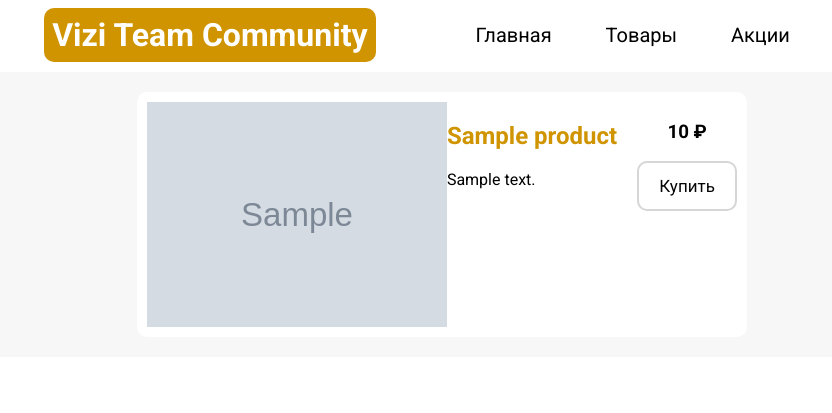
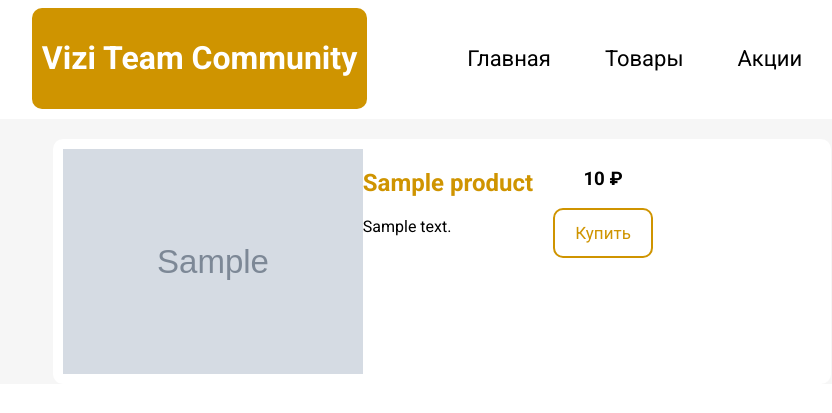
Before and after one commit to Vizi07/DjangoInternetShop, a Django app: page / in a window 1280 px wide. Shown: the top 413 px of the page, without its empty margins (198-1030 px from the left). Run offline with Django 5.2, Linux system fonts and the light colour scheme; tables that the repository leaves empty hold one stand-in row (values such as "Sample post"); grey boxes marked "Sample" are stand-in pictures.

Commit message:
Добавил вторую страницу и сделал ей начальный дизайн

```diff
--- a/Internetshop/shop/models.py
+++ b/Internetshop/shop/models.py
@@ -11,5 +11,5 @@
     price = models.IntegerField()
     image_Url = models.CharField(max_length=256)
 
-    def __str__(self):
+    def __str__(self): #Это кажется для отоброжения имени товара в админки
         return f'{self.name}'
--- a/Internetshop/shop/static/style.css
+++ b/Internetshop/shop/static/style.css
@@ -5,101 +5,95 @@
 
     }
 
-    h1{
+     .logoText {
         color: white;
         padding: 0;
         margin: 0;
     }
-
-    h2{
-
-        color: #cf9400 ;
-
-    }
-
-    img{
+    .productPreview {
         max-width: 300px;
         max-height: 300px;
-
     }
-
-    .product{
+    .product {
         display: flex;
         margin-top: 20px;
         border-radius: 10px;
         padding: 10px;
         background-color: white;
-        max-width: 60%;
-        margin-bottom: 20px;
-
+        width: 60%;
     }
-
-
-    .heading{
-
+    .heading {
         display: flex;
         align-items: center;
         padding-bottom: 10px;
         justify-content: center;
     }
-
-    a{
-
+    a {
         margin-right: 50px;
         text-decoration: none;
         color: black;
-        font-size: 20px;
-
+        font-size: 22px;
     }
-
-    a:hover{
-
+    a:hover {
         color: #cf9400;
-
     }
-
-    .logo{
-
-        background-color : #cf9400 ;
-        padding: 8px;
+    h2 {
+        color: #cf9400;
+    }
+    .logo {
+        background-color: #cf9400;
+        padding: 10px;
         border-radius: 10px;
-
     }
-
-    .navigation{
+    .navigation {
         margin-left: 100px;
-
     }
-
-    .productList{
-        background-color: f7f7f7;
-        display:flex;
-        flex-direction:column;
-        align-items:center;
+    .productList {
+        background-color: #f6f6f6;
+        display: flex;
+        flex-direction: column;
+        align-items: center;
     }
-
-    button{
+    button {
         height: 50px;
         width: 100%;
         background-color: white;
-        border: 2px solid #d6d6d6;
-        color: #060606;
+        border: 2px solid #cf9400;
+        color: #cf9400;
         padding: 0;
         border-radius: 10px;
         cursor: pointer;
         font-size: 17px;
-
     }
-
-    .priceSection{
-        width: 100px;
-        text-align: center;
-        margin-left: 20px;
-
-    }
-
     button:hover {
         color: white;
         background-color: #cf9400;
         border: none;
     }
+    .priceSection {
+        min-width: 100px;
+        text-align: center;
+        margin-left: 20px;
+    }
+    .productCard {
+        width: 70%;
+        margin-left: auto;
+        margin-right: auto;
+        color: black;
+        display: flex;
+        flex-direction: row;
+    }
+
+    .productDetails {
+
+        width: 50%;
+        margin-left: auto;
+        margin-right: auto;
+    }
+    .colorLogo{
+        color:white;
+    }
+
+    .productInfo {
+    margin-top: 5%;
+}
--- a/Internetshop/shop/templates/index.html
+++ b/Internetshop/shop/templates/index.html
@@ -5,7 +5,7 @@
 <div class = "heading">
 
         <div class = 'logo'>
-            <h1> Vizi Team Community</h1>
+            <h1 class = 'colorLogo'> Vizi Team Community</h1>
         </div>
 
 
@@ -23,7 +23,7 @@
 
     {% for product in products %}
     <div class="product">
-        <img src="{{ product.image_Url }}">
+        <img class="productPreview" src="{{ product.image_Url }}">
 
         <div>
             <h2>{{ product.name }}</h2>
--- a/Internetshop/shop/urls.py
+++ b/Internetshop/shop/urls.py
@@ -3,4 +3,5 @@
 
 urlpatterns = [
 	path("", views.home, name="home"),
+	path("product/<int:id>", views.view_product, name="view_product") # страница
 ]
--- a/Internetshop/shop/views.py
+++ b/Internetshop/shop/views.py
@@ -1,11 +1,17 @@
 from django.http import HttpResponse
 from django.shortcuts import render
 from .models import Product
+
+
 # Create your views here.
 
-def home(request):
+def home(request):  #Начальная страница
     products = Product.objects.all()
-    return render(request,"index.html",
-{'products' : products
+    return render(request, "index.html",
+                  {'products': products
 
-        })
+                   })
+
+
+def view_product(request,id):
+    return render(request, 'product.html')
```
Also changed, not shown: Internetshop/shop/templates/product.html (added, +36 -0 lines).
